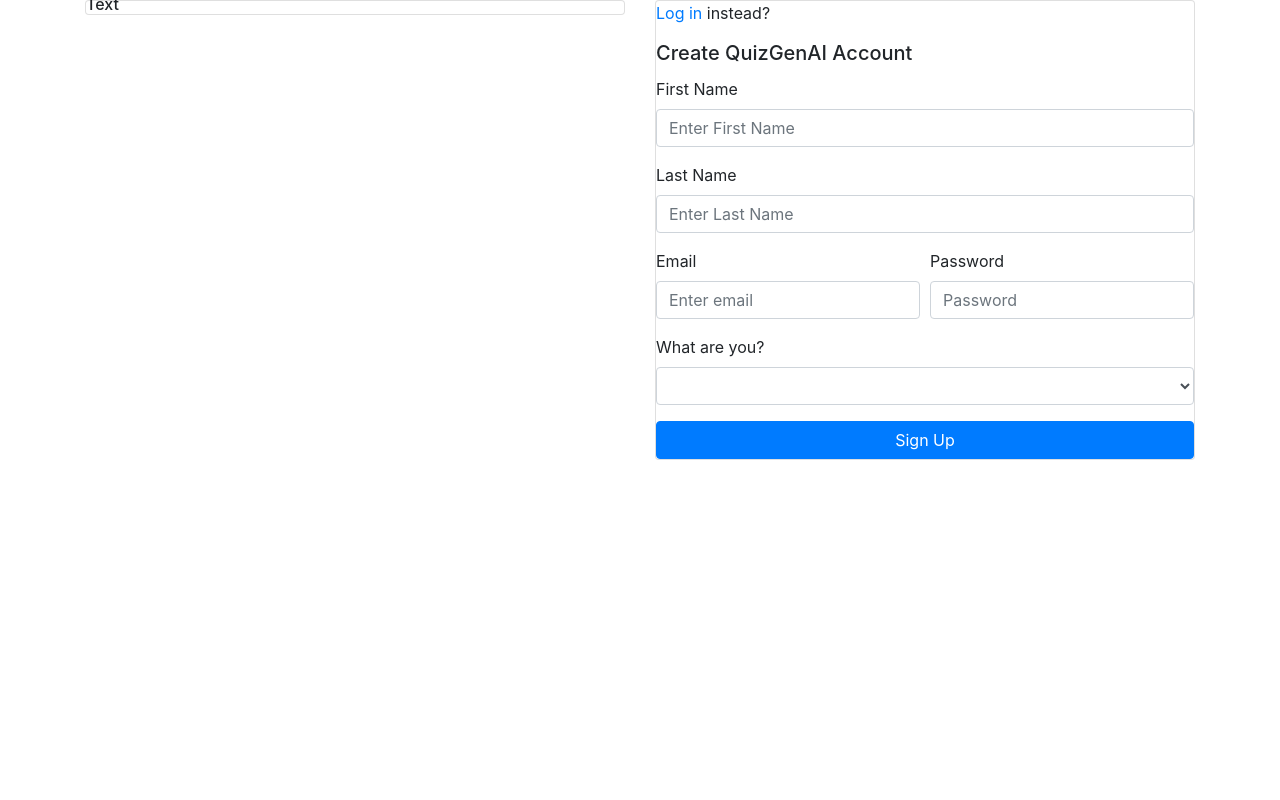
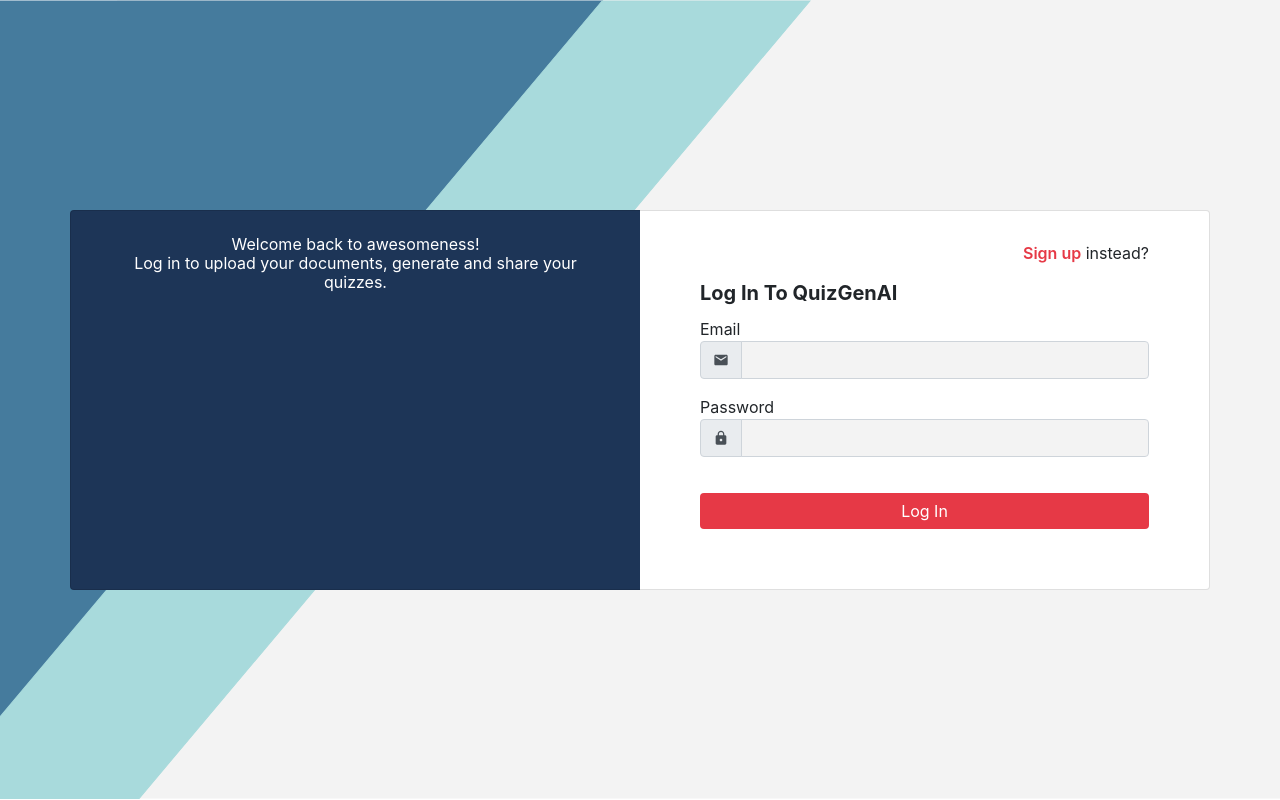
Before and after one commit to swapnilparihar14/QuizGenAI_ML, a React (Create React App) app in the folder frontend/: page / in a window 1280 px wide. Built offline with nearby package versions, Linux system fonts and the light colour scheme.

Commit message:
Added basic login and signup

```diff
--- a/frontend/src/App.js
+++ b/frontend/src/App.js
@@ -1,12 +1,15 @@
 import { BrowserRouter, Switch, Route } from "react-router-dom";
 import SignUp from "./components/auth/Signup/Signup";
+import LogIn from "./components/auth/Login/Login";
 
 function App() {
   return (
     // Use Browser Router to route to different pages
     <BrowserRouter>
       <Switch>
-        <Route exact path="/" component={SignUp} />
+        <Route exact path="/" component={LogIn} />
+        <Route path="/signup" component={SignUp} />
+        <Route path="/login" component={LogIn} />
       </Switch>
     </BrowserRouter>
   );
--- a/frontend/src/components/auth/Login/Login.js
+++ b/frontend/src/components/auth/Login/Login.js
@@ -0,0 +1,89 @@
+import React from "react";
+import { connect } from "react-redux";
+import Auth from "../Auth";
+import { Card, Form, Button, Col, InputGroup } from "react-bootstrap";
+import { Link } from "react-router-dom";
+import authStyles from "../auth.module.css";
+import { MdEmail, MdLock } from "react-icons/md"
+
+class ConnectedLogin extends React.Component {
+  constructor(){
+    super();
+    this.state = {
+      email: "",
+      password: "",
+    }
+  }
+
+  handleChange = e =>{
+    this.setState({ [e.target.id]: e.target.value });
+  }
+
+  clickLogIn = e =>{
+    e.preventDefault();
+  }
+
+  render() {
+
+    let loginForm = (<>
+    <Col className={authStyles.columns}>
+      <Card className={authStyles.cardLeft}>
+        {/* <Card.Img> </Card.Img> */}
+        <Card.Subtitle className={authStyles.text}>Welcome back to awesomeness! <br/> Log in to upload your documents, generate and share your quizzes.</Card.Subtitle>
+      </Card>
+    </Col>
+    <Col className={authStyles.columns}>
+      <Card className={authStyles.cardRight}>
+        <Card.Text style={{textAlign: "right"}}><Link className={authStyles.link} to="/signup">Sign up</Link> instead?</Card.Text>
+        <Card.Title style={{fontWeight: "700"}}>Log In To QuizGenAI</Card.Title>
+        <Form id="login-form" className={authStyles.form}>
+          {/* Enter email */}
+          <Form.Group controlId="email">
+            <Form.Label className={authStyles.labels}>Email</Form.Label>
+            <InputGroup>
+              <InputGroup.Prepend>
+                <InputGroup.Text>
+                  <MdEmail />
+                </InputGroup.Text>
+              </InputGroup.Prepend>
+              <Form.Control
+                className={authStyles.fields}
+                onChange={this.handleChange}
+                type="email"
+              />
+            </InputGroup>
+            {/* <p className="errormessage"> {emailerrormsg}</p> */}
+          </Form.Group>
+
+          {/* Enter Password */}
+          <Form.Group controlId="password">
+            <Form.Label className={authStyles.labels}>Password</Form.Label>
+            <InputGroup>
+              <InputGroup.Prepend>
+                <InputGroup.Text>
+                  <MdLock />
+                </InputGroup.Text>
+              </InputGroup.Prepend>
+              <Form.Control
+                className={authStyles.fields}
+                onChange={this.handleChange}
+                type="password"
+              />
+            </InputGroup>
+            {/* <p className="errormessage"> {passerrormsg}</p> */}
+          </Form.Group>
+        </Form>
+
+        <Button className={authStyles.authButton} onClick= {this.clickLogIn} >Log In</Button>
+      </Card>
+    </Col>
+    </>);
+
+    return (
+     <Auth cards = {loginForm} />
+    );
+  }
+}
+
+const LogIn = connect(null)(ConnectedLogin);
+export default LogIn;
--- a/frontend/src/components/auth/Signup/Signup.js
+++ b/frontend/src/components/auth/Signup/Signup.js
@@ -1,8 +1,12 @@
 import React from "react";
 import { connect } from "react-redux";
 import Auth from "../Auth";
-import { Card, Form, Button, Col } from "react-bootstrap";
+import { Card, Form, Button, Col, InputGroup, Row } from "react-bootstrap";
 import { Link } from "react-router-dom";
+import authStyles from "../auth.module.css";
+import { BsPersonFill } from "react-icons/bs"
+import { MdEmail, MdLock } from "react-icons/md"
+import { FaArrowAltCircleRight } from "react-icons/fa"
 
 class ConnectedSignup extends React.Component {
   constructor(){
@@ -27,81 +31,115 @@ class ConnectedSignup extends React.Component {
   render() {
 
     let signupForm = (<>
-    <Col>
-      <Card>
+    <Col className={authStyles.columns}>
+      <Card className={authStyles.cardLeft}>
         {/* <Card.Img> </Card.Img> */}
-        <Card.Subtitle>Text</Card.Subtitle>
+        <Card.Subtitle className={authStyles.text}>Welcome to awesomeness! <br/> Register to upload your documents, generate and share your quizzes.</Card.Subtitle>
       </Card>
     </Col>
-    <Col>
-      <Card>
-        <Card.Text><Link>Log in</Link> instead?</Card.Text>
-        <Card.Title>Create QuizGenAI Account</Card.Title>
-        <Form id="signup-form">
-
+    <Col className={authStyles.columns}>
+      <Card className={authStyles.cardRight}>
+        <Card.Text style={{textAlign: "right"}}><Link className={authStyles.link} to="/login">Log in</Link> instead?</Card.Text>
+        <Card.Title style={{fontWeight: "700"}}>Create QuizGenAI Account</Card.Title>
+        <Form id="signup-form" className={authStyles.form}>
+          <Row>
             {/* Enter first name */}
-          <Form.Group controlId="fname">
-            <Form.Label className="labels">First Name</Form.Label>
+            <Form.Group as={Col} controlId="fname">
+              <Form.Label className={authStyles.labels}>First Name</Form.Label>
+              <InputGroup>
+                <InputGroup.Prepend>
+                  <InputGroup.Text>
+                    <BsPersonFill />
+                  </InputGroup.Text>
+                </InputGroup.Prepend>
                 <Form.Control
-              style={{ textTransform: "capitalize" }}
+                  className={authStyles.fields}
                   onChange={this.handleChange}
-              placeholder="Enter First Name"
                 />
+              </InputGroup>
               {/* <p className="errormessage"> {fnameerrormsg}</p> */}
             </Form.Group>
 
+
             {/* Enter last name */}
-          <Form.Group controlId="lname">
-            <Form.Label className="labels">Last Name</Form.Label>
+            <Form.Group  as={Col} controlId="lname">
+              <Form.Label className={authStyles.labels}>Last Name</Form.Label>
+              {/* <InputGroup>
+                <InputGroup.Prepend>
+                  <InputGroup.Text>
+                    <BsPersonFill />
+                  </InputGroup.Text>
+                </InputGroup.Prepend> */}
                 <Form.Control
-              style={{ textTransform: "capitalize" }}
+                  className={authStyles.fields}
                   onChange={this.handleChange}
-              placeholder="Enter Last Name"
                 />
+              {/* </InputGroup> */}
               {/* <p className="errormessage"> {lnameerrormsg}</p> */}
             </Form.Group>
+          </Row>
 
           {/* Enter email */}
-          <Form.Row>
-            <Form.Group as={Col} controlId="email">
-              <Form.Label className="labels">Email</Form.Label>
+          <Form.Group controlId="email">
+            <Form.Label className={authStyles.labels}>Email</Form.Label>
+            <InputGroup>
+              <InputGroup.Prepend>
+                <InputGroup.Text>
+                  <MdEmail />
+                </InputGroup.Text>
+              </InputGroup.Prepend>
               <Form.Control
+                className={authStyles.fields}
                 onChange={this.handleChange}
                 type="email"
-                placeholder="Enter email"
               />
+            </InputGroup>
             {/* <p className="errormessage"> {emailerrormsg}</p> */}
           </Form.Group>
 
           {/* Enter Password */}
-            <Form.Group as={Col} controlId="password">
-              <Form.Label className="labels">Password</Form.Label>
+          <Form.Group controlId="password">
+            <Form.Label className={authStyles.labels}>Password</Form.Label>
+            <InputGroup>
+              <InputGroup.Prepend>
+                <InputGroup.Text>
+                  <MdLock />
+                </InputGroup.Text>
+              </InputGroup.Prepend>
               <Form.Control
+                className={authStyles.fields}
                 onChange={this.handleChange}
                 type="password"
-                placeholder="Password"
               />
+            </InputGroup>
             {/* <p className="errormessage"> {passerrormsg}</p> */}
           </Form.Group>
-          </Form.Row>
 
           {/* Select type - Educator or student */}
           <Form.Group controlId="type">
-            <Form.Label className="labels">What are you?</Form.Label>
+            <Form.Label className={authStyles.labels}>Select what best describes you</Form.Label>
+            <InputGroup>
+              <InputGroup.Prepend>
+                <InputGroup.Text>
+                  <FaArrowAltCircleRight />
+                </InputGroup.Text>
+              </InputGroup.Prepend>
               <Form.Control
+                className={authStyles.fields}
                 as="select"
                 onChange={this.handleChange}
                 name="type"
               >
-              <option hidden>{} </option>
-              <option value="educator">Educator</option>
+                <option hidden>{"Select"} </option>
+                <option value="educator">Professor</option>
                 <option value="student">Student</option>
               </Form.Control>
+            </InputGroup>
             {/* <p className="errormessage"> {typeeerrormsg}</p> */}
           </Form.Group>
         </Form>
 
-        <Button onClick= {this.clickSignUp} >Sign Up</Button>
+        <Button className={authStyles.authButton} onClick= {this.clickSignUp} >Sign Up</Button>
       </Card>
     </Col>
     </>);
--- a/frontend/src/components/auth/auth.js
+++ b/frontend/src/components/auth/auth.js
@@ -1,13 +1,20 @@
 import { Container, Row } from "react-bootstrap";
+import backgroundImage from "../../assets/background.svg"
+import authStyles from "./auth.module.css";
 
 const Auth = (props) => {
   return (
-    <Container>
-      <Row>
+    <div
+      className={authStyles.background}
+      style={{backgroundImage: `url(${backgroundImage})`}}
+    >
+    <Container className={authStyles.container}>
+      <Row >
         {props.cards}
       </Row>
     </Container>
-  )
+    </div>
+  );
 }
 
 export default Auth;
--- a/frontend/src/components/auth/auth.module.css
+++ b/frontend/src/components/auth/auth.module.css
@@ -0,0 +1,65 @@
+.background {
+  min-height: 100vh;
+  background-size: cover;
+  background-repeat: no-repeat;
+  background-position: center center;
+}
+
+.columns {
+  padding: 0;
+}
+
+.cardLeft {
+  border-right: none;
+  border-bottom-right-radius: 0;
+  border-top-right-radius: 0;
+  min-height: 100%;
+  background-color: var(--dark-blue);
+  padding: 30px 60px 30px 60px;
+}
+
+.text {
+  color: var(--white);
+  font-weight: 400;
+  text-align: center;
+}
+
+.cardRight {
+  border-left: none;
+  border-bottom-left-radius: 0;
+  border-top-left-radius: 0;
+  min-height: 100%;
+  padding: 30px 60px 60px 60px;
+}
+
+.container{
+  position: absolute;
+  top: 50%;
+  left: 50%;
+  -ms-transform: translate(-50%, -50%);
+  transform: translate(-50%, -50%);
+}
+
+.form {
+  padding-bottom: 20px;
+}
+
+.authButton {
+  background-color: var(--red);
+  color: var(--white);
+  border: none;
+}
+
+.link {
+  color: var(--red);
+  font-weight: 600;
+}
+
+.fields {
+  background-color: var(--light-gray);
+  text-transform: "capitalize";
+}
+
+.labels {
+  margin-bottom: 0;
+}
--- a/frontend/src/index.css
+++ b/frontend/src/index.css
@@ -1,6 +1,12 @@
 :root {
-  --blue: #6495ed;
-  --white: #faf0e6;
+  --red: #E63946;
+  --dark-blue: #1D3557;
+  --light-blue: #457B9D;
+  --aqua: #A8DADC;
+  --light-gray: #F3F3F3;
+  --white: #FFFFFF;
+
+
 }
 
 body {
```
Also changed, not shown: frontend/src/assets/background.svg (added). Lines whose indentation alone changed are shown as unchanged.
